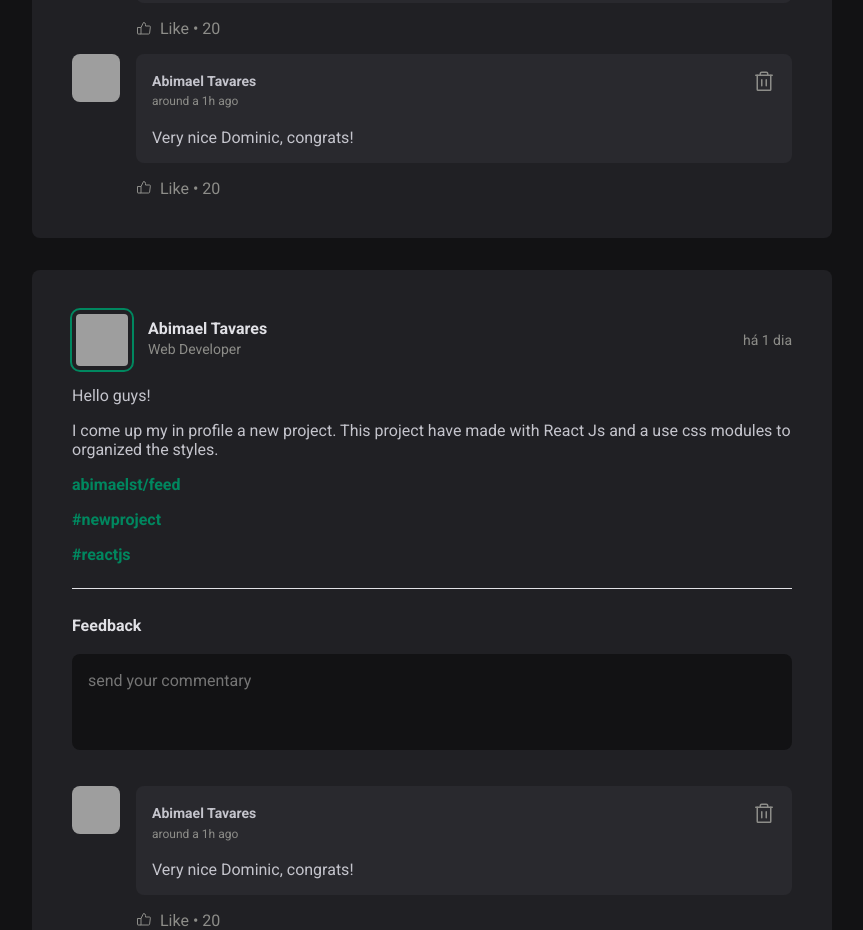
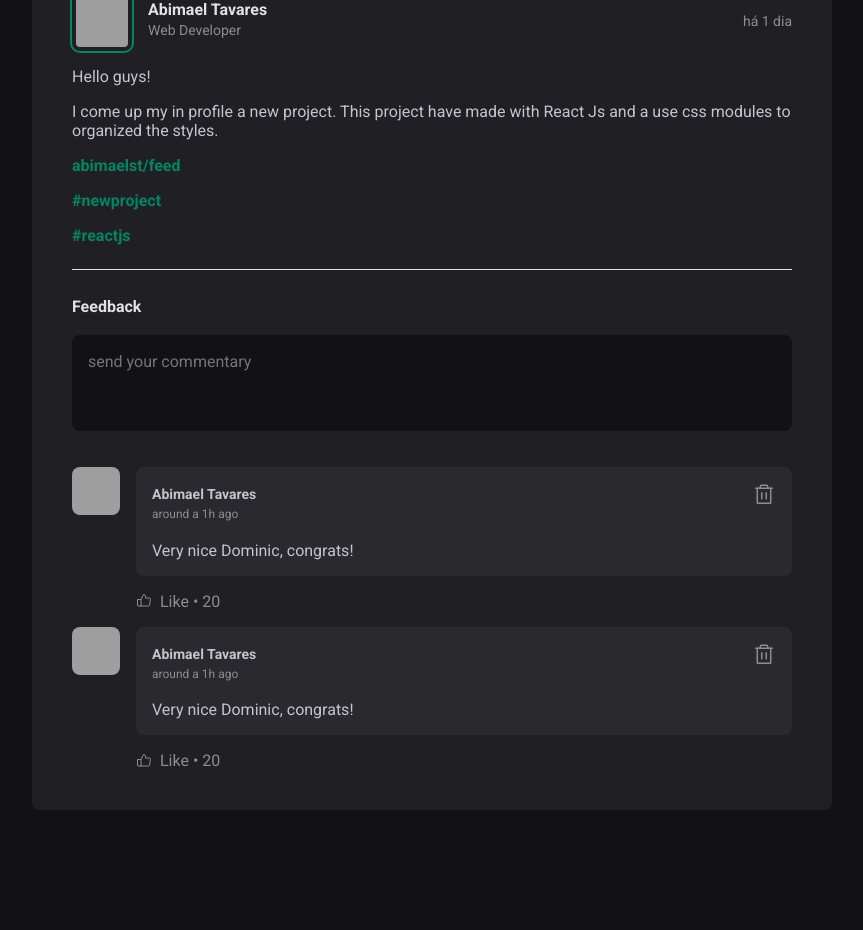
Before and after one commit to abimaelst/feed-react, a React (Vite) app: page / in a window 1280 px wide. Shown: the part 1867-2797 px from the top of the page, without its empty margins (352-1215 px from the left). After the commit the page ends 2709 px from the top, so only its background shows below. Built offline with nearby package versions, Linux system fonts and the light colour scheme; grey boxes are pictures that could not be loaded.

Commit message:
create state for posts

```diff
--- a/src/components/Post.jsx
+++ b/src/components/Post.jsx
@@ -3,8 +3,11 @@
 import { Comment } from "./Comment";
 import { Avatar } from "./Avatar";
 import styles from "./Post.module.css";
+import { useState } from "react";
 
 export function Post({ author, publishedAt, content }) {
+  const [comments, setComments] = useState([1, 2]);
+
   const publishedDataFormatted = format(
     publishedAt,
     "d 'de' LLLL 'às' HH:mm'h'",
@@ -16,6 +19,11 @@
     locale: ptBR,
     addSuffix: true,
   });
+  function handleCreateNewComment() {
+    event.preventDefault();
+    setComments([...comments, comments.length + 1]);
+    console.log({ comments });
+  }
   return (
     <article className={styles.post}>
       <header>
@@ -47,7 +55,7 @@
           }
         })}
       </div>
-      <form className={styles.commentForm}>
+      <form onSubmit={handleCreateNewComment} className={styles.commentForm}>
         <strong>Feedback</strong>
         <textarea placeholder="send your commentary"></textarea>
         <footer>
@@ -55,9 +63,9 @@
         </footer>
       </form>
       <div className={styles.commentList}>
-        <Comment />
-        <Comment />
-        <Comment />
+        {comments.map(() => {
+          return <Comment />;
+        })}
       </div>
     </article>
   );
```
